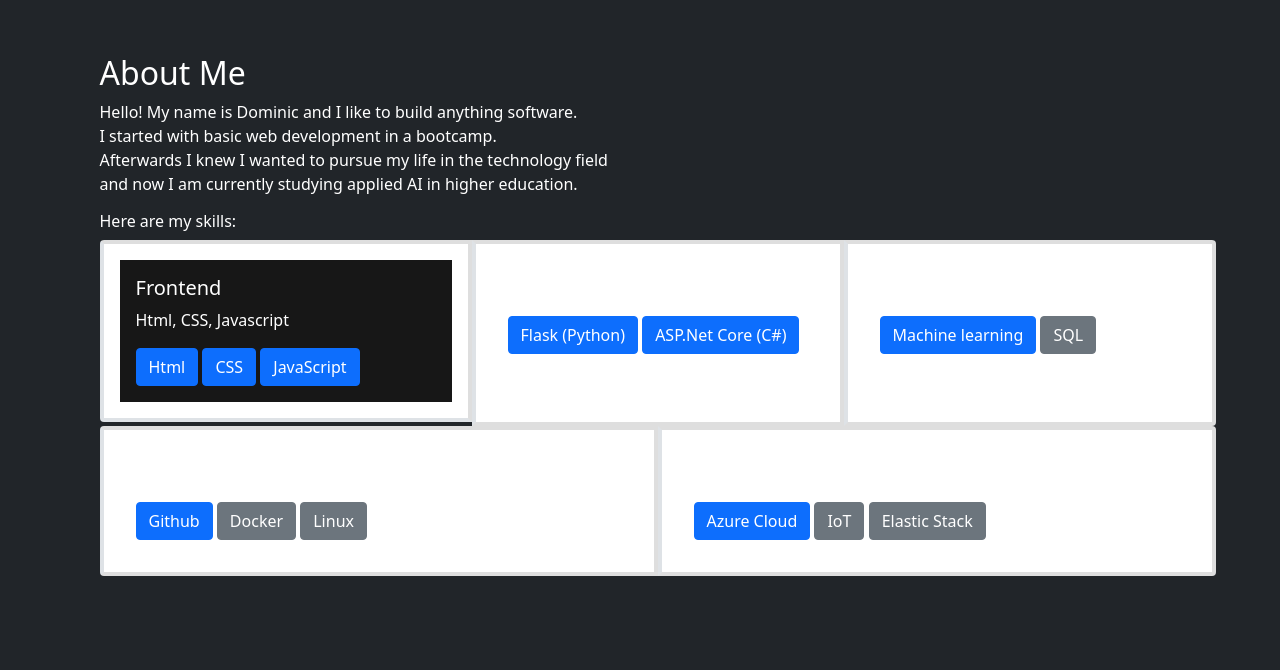
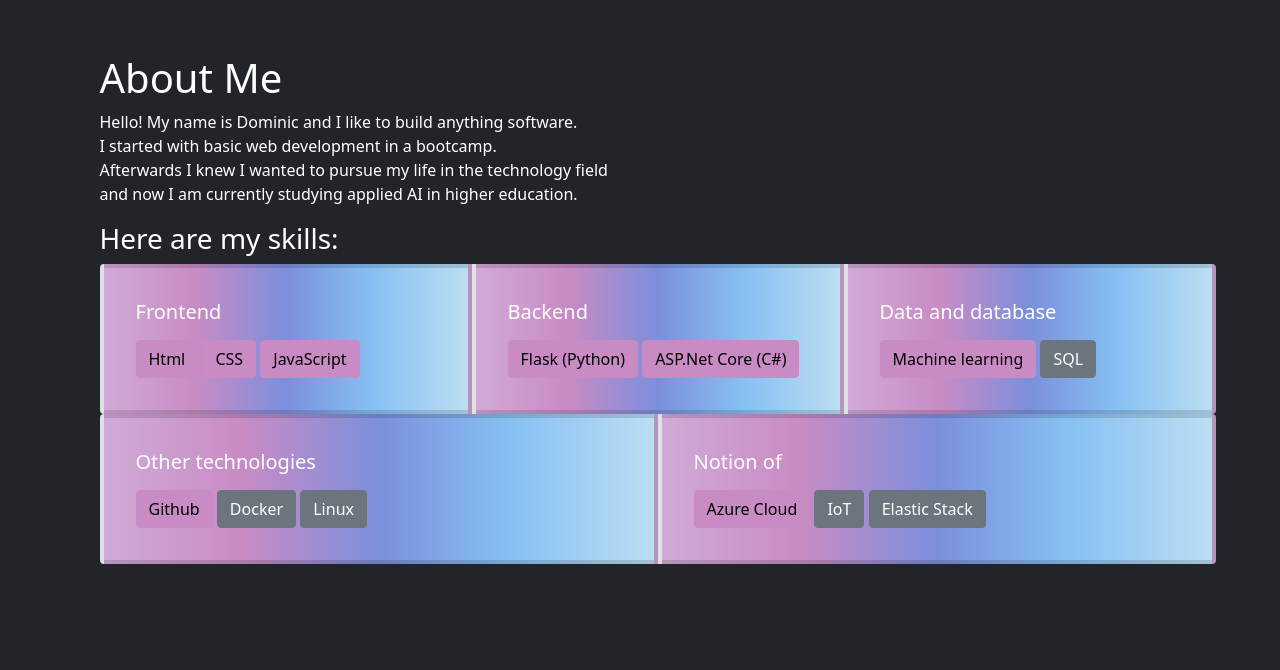
Before and after one commit to dominicho97/dominicho97.github.io, a plain HTML site: page index.html in a window 1280 px wide. Shown: the part 1030-1700 px from the top of the page. Drawn offline with nearby package versions, Linux system fonts and the light colour scheme.

Commit message:
changed skills layout

```diff
--- a/css/bootstrap.scss
+++ b/css/bootstrap.scss
@@ -7,6 +7,8 @@
 .bg-custom-gray{
  background:   rgb(23,23,23);
 }
+
+$primary:#c88bc4;
 
 
 .display-title{
@@ -31,6 +33,7 @@
 
 }
 
+
 .underline{
     text-decoration: underline;
     text-decoration-color: #86bff2;
--- a/index.html
+++ b/index.html
@@ -22,7 +22,7 @@
             <a class="nav-link" href="#experience">Experience</a>
             <a class="nav-link" href="#projects">Projects</a>
             <a class="nav-link" href="#contact">Contact</a>
-            <a class="nav-link" href="#">RESUME</a>
+          <!--  <a class="nav-link text-custom-small font-weight-bold" href="#">RESUME</a>-->
           </div>
         </div>
       </div>
@@ -34,30 +34,30 @@
       <h5 class=""><a class="underline text-custom-small" target="_blank" href="https://youtu.be/PWgvGjAhvIw?t=103">Heya</a>, my name is</h5>
 
       <h1 class="display-title font-weight-bold text-custom ">Dominic Ho.</h1>
-      <h4>I'm an AI Engineer student based in Antwerp, Belgium.</h4>
+      <h5>I'm an AI Engineer student based in Antwerp, Belgium.</h5>
   </div>
-  <div class="container-lg bg-dark py-5" id="about" >
-      <h2>About Me</h2>
+  <div class="container-lg bg-dark py-5 font-weight-bold " id="about" >
+      <h1>About Me</h1>
       <p>Hello! My name is Dominic and I like to build anything software. <br>I started with basic web development in a bootcamp.<br>
       Afterwards I knew I wanted to pursue my life in the technology field <br>and now I am currently studying applied AI in higher education.</br> </p>
 
-      <h6>Here are my skills:</h3>
+      <h3>Here are my skills:</h3>
 
 
 
 
   <div class="card-group ">
-    <div class="card  mb-1 text-bg-light p-3 border-start border-bottom border-4 ">
+    <div class="card  card text-bg-light p-3 border-start border-4 bg-custom">
 
-      <div class="card-body bg-custom-gray ">
-        <h5 class="card-title ">Frontend</h5>
-        <p class="card-text">Html, CSS, Javascript</p>
+      <div class="card-body ">
+        <h5 class="card-title">Frontend</h5>
+        <p class="card-text"></p>
         <a  class="btn btn-primary">Html</a>
         <a  class="btn btn-primary ">CSS</a>
         <a  class="btn btn-primary ">JavaScript</a>
       </div>
     </div>
-    <div class="card text-bg-light p-3 border-start border-4">
+    <div class="card text-bg-light p-3 border-start border-4 bg-custom">
       <div class="card-body ">
         <h5 class="card-title">Backend</h5>
         <p class="card-text"></p>
@@ -66,7 +66,7 @@
       </div>
     </div>
 
-    <div class="card text-bg-light p-3 border-start border-4">
+    <div class="card  card text-bg-light p-3 border-start border-4 bg-custom">
       <div class="card-body ">
         <h5 class="card-title">Data and database</h5>
         <p class="card-text"></p>
@@ -77,7 +77,7 @@
   </div>
 
   <div class="card-group">
-  <div class="card text-bg-light p-3 border-start border-4"  >
+  <div class="card  card text-bg-light p-3 border-start border-4 bg-custom"  >
     <div class="card-body " >
       <h5 class="card-title">Other technologies</h5>
       <p class="card-text"></p>
@@ -86,7 +86,7 @@
       <a  class="btn btn-secondary">Linux</a>
     </div>
   </div>
-  <div class="card text-bg-light p-3 border-start border-4 " >
+  <div class="card  card text-bg-light p-3 border-start border-4 bg-custom" >
     <div class="card-body " >
       <h5 class="card-title">Notion of</h5>
       <p class="card-text"></p>
```
Also changed, not shown: css/style.css, 1 other file.
